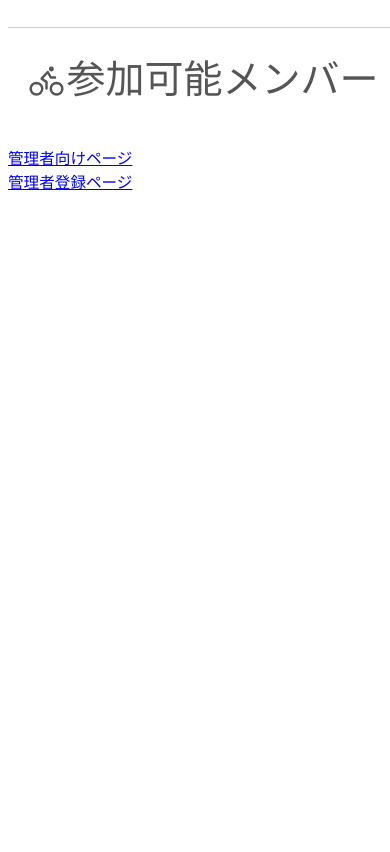
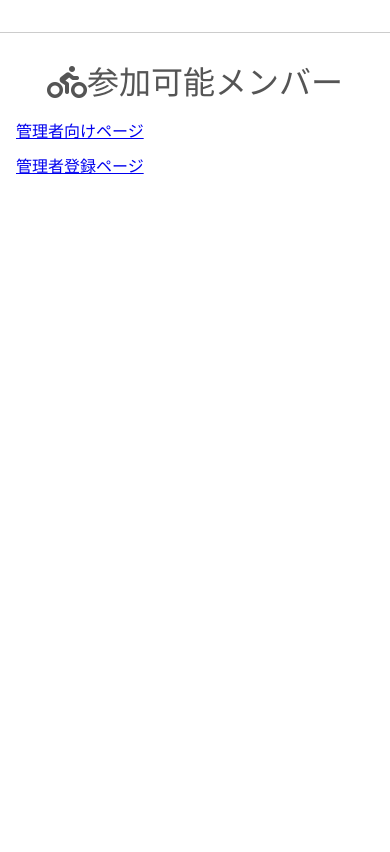
Before and after one commit to Gon-1222/CIRC, a Flask app: template api/templates/participants.html in a window 390 px wide. After the commit the page ends 174 px from the top, so only its background shows below. Run offline with Flask 2, Linux system fonts and the light colour scheme; the template is opened without the code that fills it, so the values that code supplies are empty; parts of the project's set-up code (start-up, migrations or seed data) failed here and were passed over; some libraries are stand-ins or nearby versions.

Commit message:
responsive

```diff
--- a/api/templates/participants.html
+++ b/api/templates/participants.html
@@ -2,91 +2,68 @@
   <script type="module" src="https://unpkg.com/ionicons@5.5.2/dist/ionicons/ionicons.esm.js"></script>
   <script nomodule src="https://unpkg.com/ionicons@5.5.2/dist/ionicons/ionicons.js"></script>
   <script src="https://kit.fontawesome.com/8872f226af.js" crossorigin="anonymous"></script>
-
+  <meta name="viewport" content="width=device-width, initial-scale=1.0">
+  <link href="https://cdnjs.cloudflare.com/ajax/libs/normalize/8.0.0/normalize.css" rel="stylesheet">
   <style>
     @import url('https://fonts.googleapis.com/css2?family=M+PLUS+Rounded+1c:wght@300;400;500&display=swap');
-    body,
-    html {
-      width: 100%;
-      height: 100%;
-      background-color: #fff;
-      font-family: 'M PLUS Rounded 1c', sans-serif;;
+    body{
+      font-family: 'M PLUS Rounded 1c', sans-serif;
+      background-color:#fff;
+      color:#555;
     }
-    /* body{
+    h1{
+      margin-top:2em;
+      text-align:center;
+      font-weight:normal;
+      font-size:2em;
+    }
+    main{
+      width:100%;
+      margin-top:20px;
+    }
+    .boxes{
+      box-sizing: border-box;
+      border:solid 0.2em #ddd;
+      margin: 20 auto;
+      border-radius:1em;
+      background-color:#fff;
+      min-height:3em;
+      width:90%;
+    }
+    .title2{
+      padding-top:0.7em;
+      padding-left:1.5em;
+    }
+    nobr{
+        margin-top:10em;
+        font-size:1.5em;
+    }
+    .dates{
+      border-bottom:solid 1px #555;
+    }
+    .tenki{
+      vertical-align:top;
+      height:1em;
+    }
+    .names{
+      line-height:1.5em;
+      padding-top:0.75em;
+      padding-bottom:0.75em;
+      padding-left:1em;
+      font-size:1.5em;
       display:flex;
-      align-items:center;
-      flex-direction:column;
-    } */
-
-
-    .title {
-
-      text-align: center;
-      padding: 40 0 0 0px;
-      font-size: 10vw;
-      color:#555;
-
+      flex-wrap: wrap;
+    }
+    .manager{
+      padding-left:1em;
     }
 
-    .dates {
-      position: relative;
-       padding: 20 5 2 50px;
-      font-size: 5vw;
-      color:#555;
-      border-bottom:1px;
-      text-decoration:underline; text-decoration-color:#555;
-    }
-
-    .names {
-      //margin-left: 20px;
-      padding: 20 5 50 30px;
-      font-size: 6vw;
-
-    }
-
-    /*.items {
-      width:95%;
-      margin-top: 20px;
-      border-radius:20px;
-      background-color:#fff;
-      box-shadow: rgba(0, 0, 0, 0.25) 0px 14px 28px, rgba(0, 0, 0, 0.22) 0px 10px 10px;
-
-    }*/
-
-    .items{
-      position:relative;
-      width:100%;
-      margin-bottom: 50px;
-      border-radius:50px;
-      //box-shadow:0px 0px 400px 0px rgba(10,10,10,0.17), 20px 30px 15px -7px rgba(10,10,10,0.12);
-      border: 10px solid #ccc;
-      background-color:#fff;
-
-
-    }
-    .hako{
-      align-items:center;
-      width:90%;
-      border-radius:50px;
-      margin:0 auto;
-      /* margin-bottom:1000px; */
-
-    }
-    ion-icon{
-      transform:translateY(18%)
-    }
-    .tenki{
-      height: 7vw;
-      vertical-align:bottom
-    }
-    a{font-size:4vw;
-    }
     .News{
       position:fixed;
       top: 0;
       ledt: 0;
       width:100%;
-      height:7vw;
+      height:2em;
       margin:0;
       background:#fff;
       border-bottom: 1px solid #ccc
@@ -94,9 +71,9 @@
     .news-banner__content {
   display: inline-block;
   color: #000;
-  line-height: 5vw;
-  font-size:5vw;
-  margin-top:10px;
+  line-height: 1.5em;
+  font-size:1.4em;
+  //margin-top:10px;
   padding-left: 100%;
   white-space: nowrap;
   animation: animate-banner 20s linear infinite;
@@ -118,38 +95,51 @@
     transform: translateX(-100%);
   }
 }
+@media screen and (min-width:600px) {
+  main{
+    margin:0 auto;
+    width:600px;
+  }
+}
   </style>
 </head>
 
 <body>
-  <p class='title'><ion-icon name="bicycle-outline"></ion-icon>参加可能メンバー</p>
-<div class="hako">
+  <h1 class='title'><i class="fa-solid fa-person-biking"></i>参加可能メンバー</h1>
+  <main>
+    <section>
     {% for key, value in data.items() %}{% set A_list_loop = loop %}
-    <div class='items'style="x-index:{{loop.index}}">
+    <div class="boxes">
+      <div class="title2">
       <nobr><div class='dates'style="display:inline-block">{{ key }}</div>
-          {% for y in forecast_data %}{% if loop.index==A_list_loop.index %}
-            <img class="tenki" src={{y}}  ></ion-icon>
+        {% if A_list_loop.index<=3 %}
+        <img class="tenki" src={{forecast_data[A_list_loop.index-1]}}  >
+        {% endif%}
+      </nobr>
+      </div>
+      <div class="names">
+        {% if value==[] %}
+        <span class="name">　</span>
         {% endif %}
-          {% endfor %}
-        </nobr>
-      <div class='names'>
-        <span>　</span>
-
         {%for val2 in value%}
-        <span>{{ val2 }}、</span>
+        <span class="name">{{ val2 }}、</span>
         {% endfor %}
       </div>
     </div>
     {% endfor %}
-</div>
-<a href="/management">管理者向けページ</a><br><a href="/signup">管理者登録ページ</a>
+    </section>
+    <section>
+      <p class="manager"><a href="/management">管理者向けページ</a></p>
+      <p class="manager"><a href="/signup">管理者登録ページ</a></p>
+    </section>
 
+  </main>
 <!--NEWS-->
+<section>
   <div class="News">
     <div class="news-banner__content">
       {{ news_str|safe }}
   </div>
   </div>
-
-<br style="height:500px">
+</section>
 </body>
```
Also changed, not shown: api/templates/old model/participants.html (added, +155 -0 lines). Lines whose indentation alone changed are shown as unchanged.
